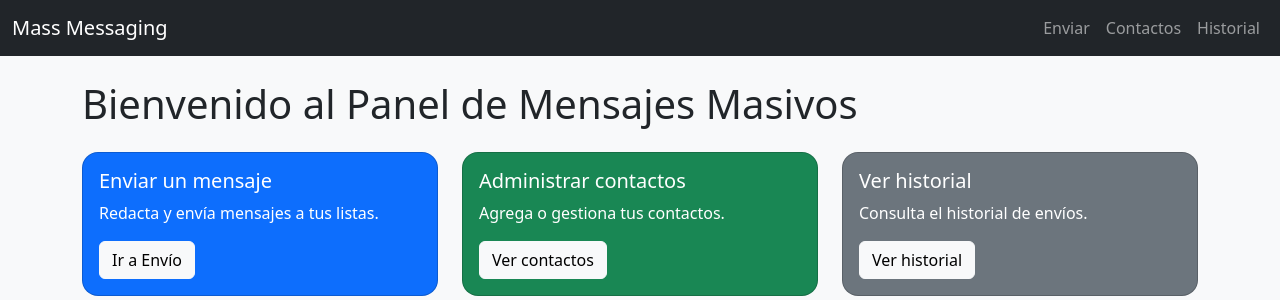
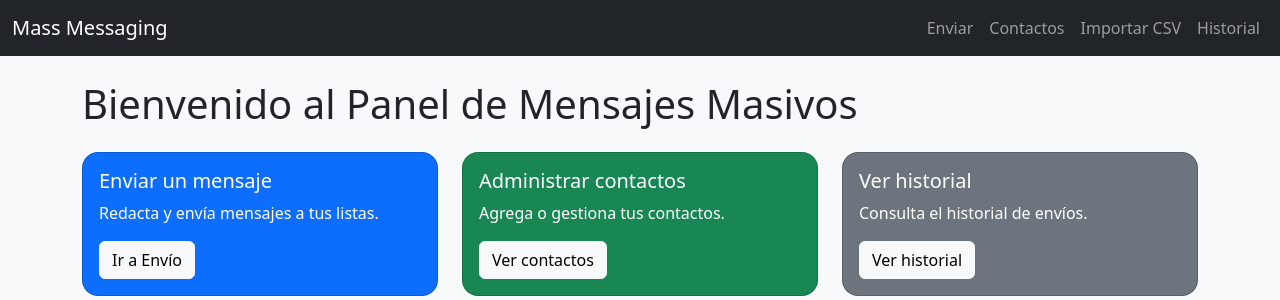
Before and after one commit to elisarrtech/emailmarketing, a Flask app: page / in a window 1280 px wide. Shown: the top 300 px of the page. Run offline with Flask 3, Linux system fonts and the light colour scheme.

Commit message:
Update base.html

```diff
--- a/templates/base.html
+++ b/templates/base.html
@@ -21,6 +21,9 @@
                     </li>
                     <li class="nav-item">
                         <a class="nav-link" href="{{ url_for('manage_contacts') }}">Contactos</a>
+                    </li>
+                    <li class="nav-item">
+                        <a class="nav-link" href="{{ url_for('import_contacts') }}">Importar CSV</a>
                     </li>
                     <li class="nav-item">
                         <a class="nav-link" href="{{ url_for('view_history') }}">Historial</a>
```
Lines whose indentation alone changed are shown as unchanged.
